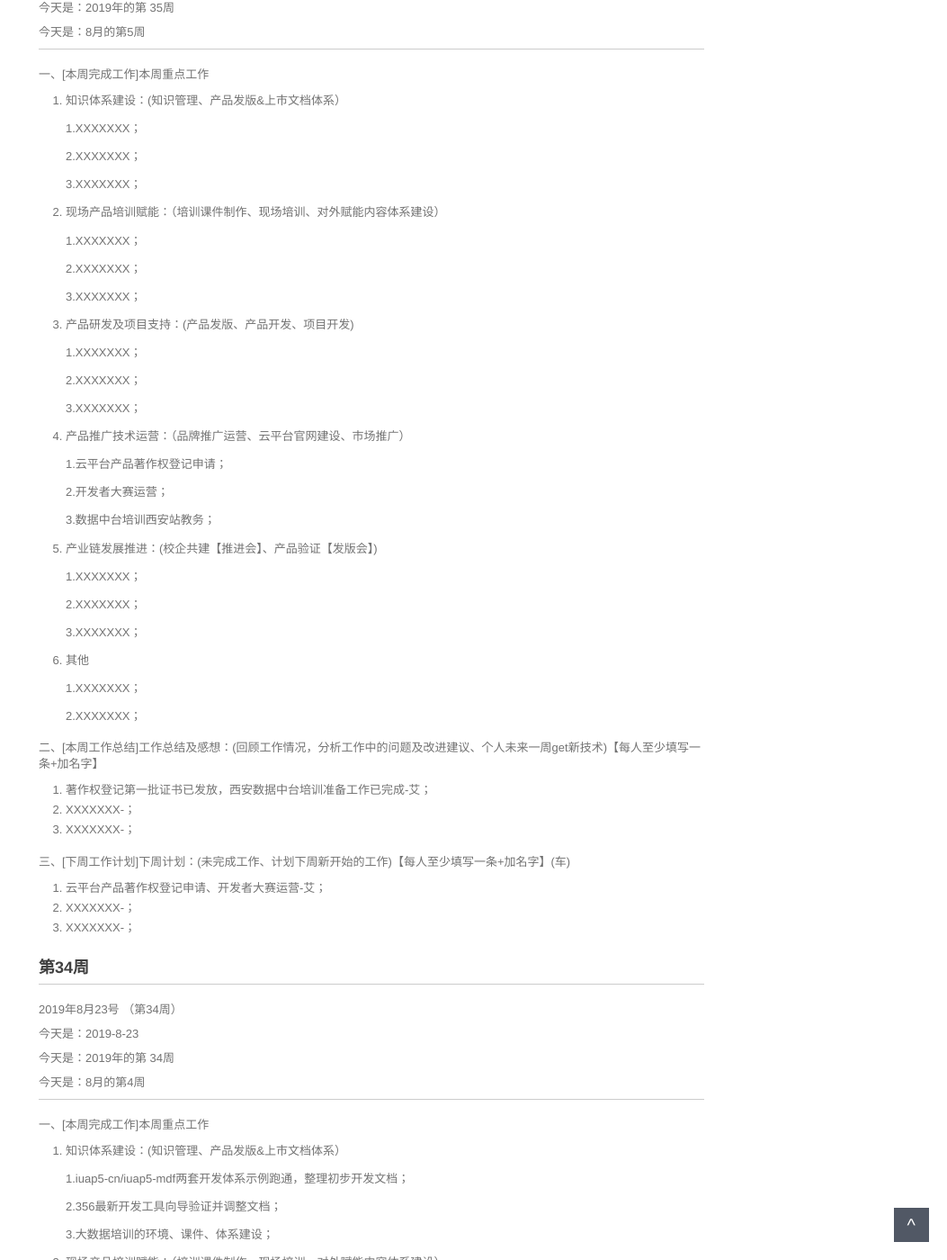
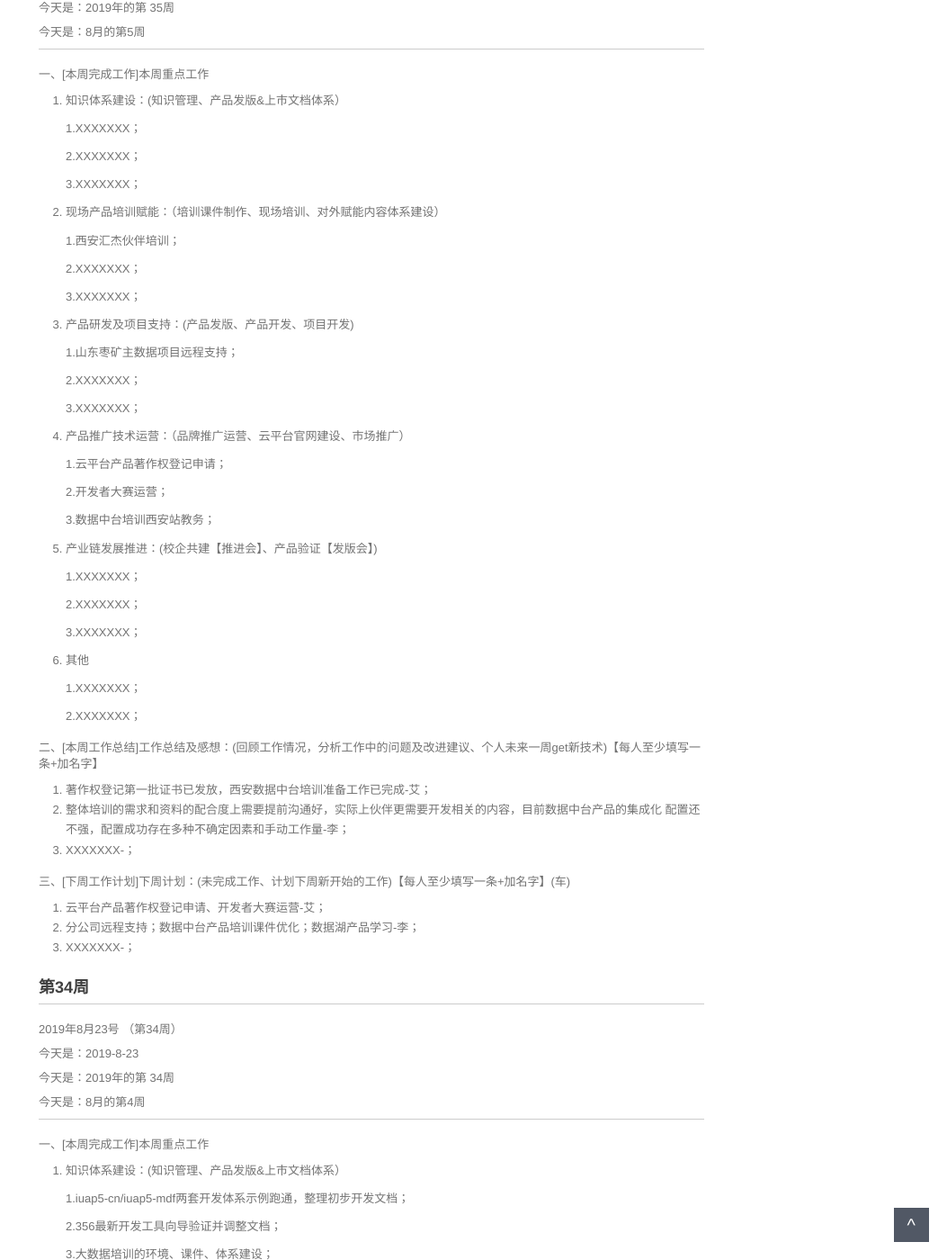
Before and after one commit to walllFlower/blog, a Jekyll site: the page built from _posts/2018-07-17-day_report_cxz.md, in a window 1280 px wide and 1400 px high, scrolled down 435 px. Shown: the whole window at 90% size, without its empty margins (227-1280 px from the left). Built offline with Jekyll 4.4.1, drawn with Linux system fonts in a browser that asks for light colours; comment, search, counter and statistics services are not loaded.

Commit message:
Update 2018-07-17-day_report_cxz.md

```diff
--- a/_posts/2018-07-17-day_report_cxz.md
+++ b/_posts/2018-07-17-day_report_cxz.md
@@ -34,7 +34,7 @@ categories: 技术运营工作周报
 
 2. 现场产品培训赋能：（培训课件制作、现场培训、对外赋能内容体系建设）
 
-    1.XXXXXXX；
+    1.西安汇杰伙伴培训；
 
     2.XXXXXXX；
 
@@ -42,7 +42,7 @@ categories: 技术运营工作周报
 
 3. 产品研发及项目支持：(产品发版、产品开发、项目开发)
 
-    1.XXXXXXX；
+    1.山东枣矿主数据项目远程支持；
 
     2.XXXXXXX；
 
@@ -74,13 +74,13 @@ categories: 技术运营工作周报
 二、[本周工作总结]工作总结及感想：(回顾工作情况，分析工作中的问题及改进建议、个人未来一周get新技术)【每人至少填写一条+加名字】
 
 1. 著作权登记第一批证书已发放，西安数据中台培训准备工作已完成-艾；
-2. XXXXXXX-；
+2. 整体培训的需求和资料的配合度上需要提前沟通好，实际上伙伴更需要开发相关的内容，目前数据中台产品的集成化 配置还不强，配置成功存在多种不确定因素和手动工作量-李；
 3. XXXXXXX-；
 
 三、[下周工作计划]下周计划：(未完成工作、计划下周新开始的工作)【每人至少填写一条+加名字】(车)
 
 1. 云平台产品著作权登记申请、开发者大赛运营-艾；
-2. XXXXXXX-；
+2. 分公司远程支持；数据中台产品培训课件优化；数据湖产品学习-李；
 3. XXXXXXX-；
 
 
```
